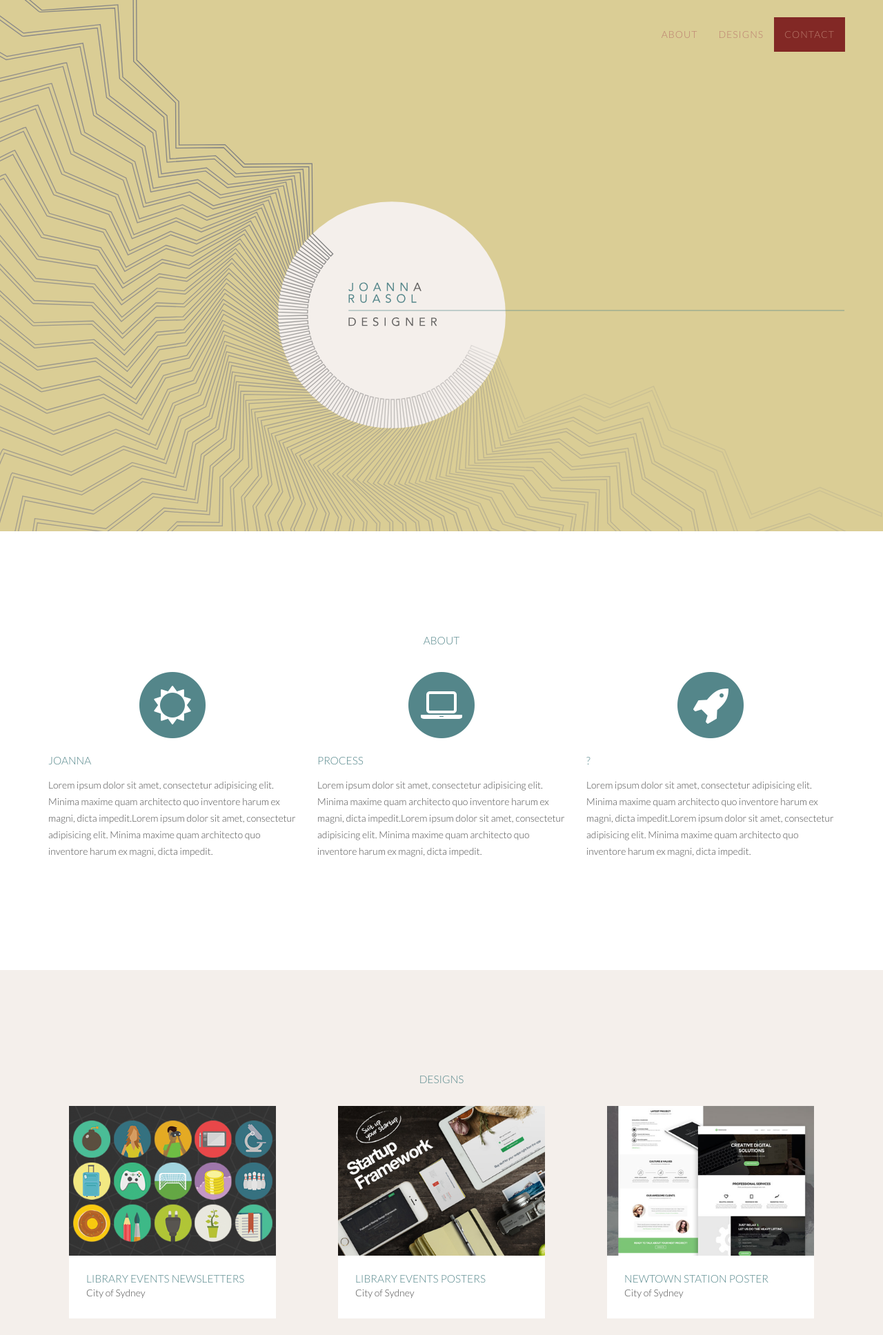
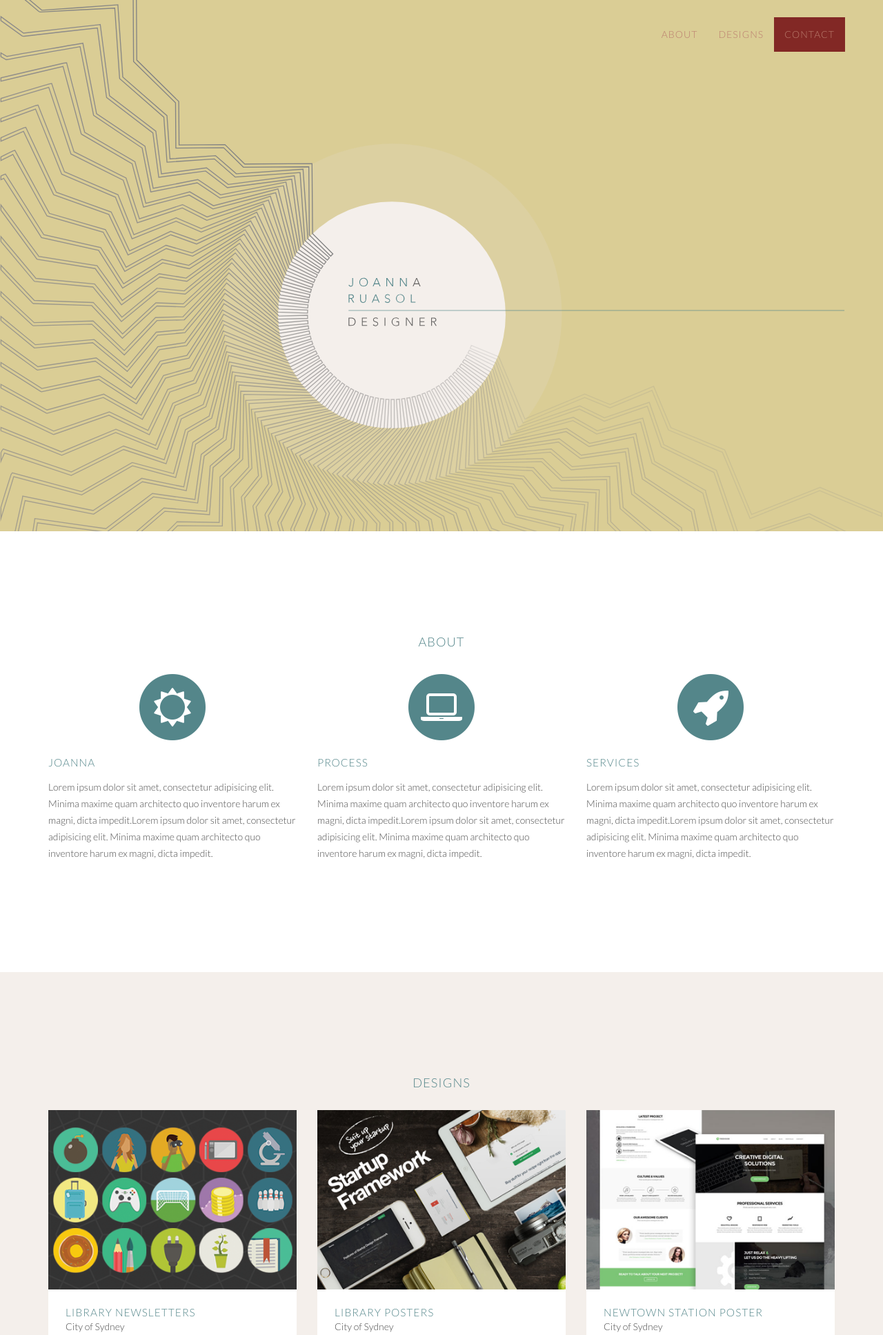
Before and after one commit to liberacreative/liberadesigns.github.io, a PHP site: page / in a window 1280 px wide. Shown: the top 1935 px of the page at 69% size. Run offline with PHP 8.4, Linux system fonts and the light colour scheme; some libraries are stand-ins or nearby versions.

Commit message:
final bg and style

```diff
--- a/css/agency.css
+++ b/css/agency.css
@@ -43,6 +43,8 @@ a:focus,
 a:active,
 a.active {
     outline: 0;
+    color: #BB7E6F;
+    text-decoration: none;
 }
 
 
@@ -56,6 +58,7 @@ h6 {
     font-family: Lato,"Helvetica Neue",Helvetica,Arial,sans-serif;
     font-weight: 300;
     font-size: 1.1em;
+    letter-spacing: 1px;
 }
 
 .img-centered {
@@ -128,7 +131,7 @@ fieldset[disabled] .btn-primary.active {
     text-transform: uppercase;
     font-family: Lato,"Helvetica Neue",Helvetica,Arial,sans-serif;
     font-size: 18px;
-    font-weight: 700;
+    font-weight: 300;
     color: #fff;
     background-color: transparent;
 }
@@ -274,7 +277,7 @@ fieldset[disabled] .btn-xl.active {
 header {
     color: #54868A;
     background-attachment: scroll;
-    background-image: url(../img/FINBG_MUSTARD_OUTLINES-01.svg);
+    background-image: url(../img/MUSTARDFINBG-01.svg);
     background-position: center center;
     background-repeat: none;
     -webkit-background-size: cover;
@@ -321,14 +324,14 @@ section {
 section h2.section-heading {
     margin-top: 0;
     margin-bottom: 30px;
-    font-size: 1.1em;
+    font-size: 1.3em;
     color: #54868A;
 }
 
 section h2.section-heading2 {
     margin-top: 0;
     margin-bottom: 30px;
-    font-size: 1.1em;
+    font-size: 1.3em;
     color: #54868A;
 }
 
@@ -374,7 +377,7 @@ section h3.section-subheading {
     display: block;
     position: relative;
     margin: 0 auto;
-    max-width: 300px;
+    max-width: 400px;
 }
 
 #portfolio .portfolio-item .portfolio-link .portfolio-hover {
@@ -415,7 +418,7 @@ section h3.section-subheading {
 #portfolio .portfolio-item .portfolio-caption {
     margin: 0 auto;
     padding: 25px;
-    max-width: 300px;
+    max-width: 400px;
     text-align: left;
     background-color: #FFF;
 }
@@ -473,28 +476,28 @@ section#contact .form-control:focus {
 section#contact::-webkit-input-placeholder {
     text-transform: uppercase;
     font-family: Lato,"Helvetica Neue",Helvetica,Arial,sans-serif;
-    font-weight: 700;
+    font-weight: 300;
     color: #bbb;
 }
 
 section#contact:-moz-placeholder {
     text-transform: uppercase;
     font-family: Lato,"Helvetica Neue",Helvetica,Arial,sans-serif;
-    font-weight: 700;
+    font-weight: 300;
     color: #bbb;
 }
 
 section#contact::-moz-placeholder {
     text-transform: uppercase;
     font-family: Lato,"Helvetica Neue",Helvetica,Arial,sans-serif;
-    font-weight: 700;
+    font-weight: 300;
     color: #bbb;
 }
 
 section#contact:-ms-input-placeholder {
     text-transform: uppercase;
     font-family: Lato,"Helvetica Neue",Helvetica,Arial,sans-serif;
-    font-weight: 700;
+    font-weight: 300;
     color: #bbb;
 }
 
@@ -509,10 +512,9 @@ footer {
 }
 
 footer span.copyright {
-    text-transform: uppercase;
     font-family: Lato,"Helvetica Neue",Helvetica,Arial,sans-serif;
-    line-height: 40px;
-    color: #54868A;
+    font-weight: 300;
+    color: #4C4C4C;
 }
 
 
--- a/index.html
+++ b/index.html
@@ -105,7 +105,7 @@
                         <i class="fa fa-circle fa-stack-2x text-primary"></i>
                         <i class="fa fa-rocket fa-stack-1x fa-inverse"></i>
                     </span>
-                    <h4 class="service-heading">?</h4>
+                    <h4 class="service-heading">Services</h4>
                     <p class="text-muted">Lorem ipsum dolor sit amet, consectetur adipisicing elit. Minima maxime quam architecto quo inventore harum ex magni, dicta impedit.Lorem ipsum dolor sit amet, consectetur adipisicing elit. Minima maxime quam architecto quo inventore harum ex magni, dicta impedit.</p>
                 </div>
             </div>
@@ -131,7 +131,7 @@
                         <img src="img/portfolio/roundicons.png" class="img-responsive" alt="">
                     </a>
                     <div class="portfolio-caption">
-                        <h4>Library Events Newsletters</h4>
+                        <h4>Library Newsletters</h4>
                         <p class="text-muted">City of Sydney</p>
                     </div>
                 </div>
@@ -145,7 +145,7 @@
                         <img src="img/portfolio/startup-framework.png" class="img-responsive" alt="">
                     </a>
                     <div class="portfolio-caption">
-                        <h4>Library Events Posters</h4>
+                        <h4>Library Posters</h4>
                         <p class="text-muted">City of Sydney</p>
                     </div>
                 </div>
@@ -216,8 +216,8 @@
             <div class="row">
                 <div class="col-lg-12 text-center">
                     <h2 class="section-heading">Let's Work Together</h2>
-                    <h3 class="section-subheading">
-                        Contact me: <a href="mailto:hello@joannaruasol.com">hello@joannaruasol.com</a></h3>
+                        <p>
+                        Contact me: <a href="mailto:hello@joannaruasol.com">hello@joannaruasol.com</a></p>
                 </div>
             </div>
         </div>
```
Also changed, not shown: img/FINBG_MUSTARD_OUTLINES-01.svg (deleted), img/MUSTARDFINBG-01.svg (added), 1 other file.
